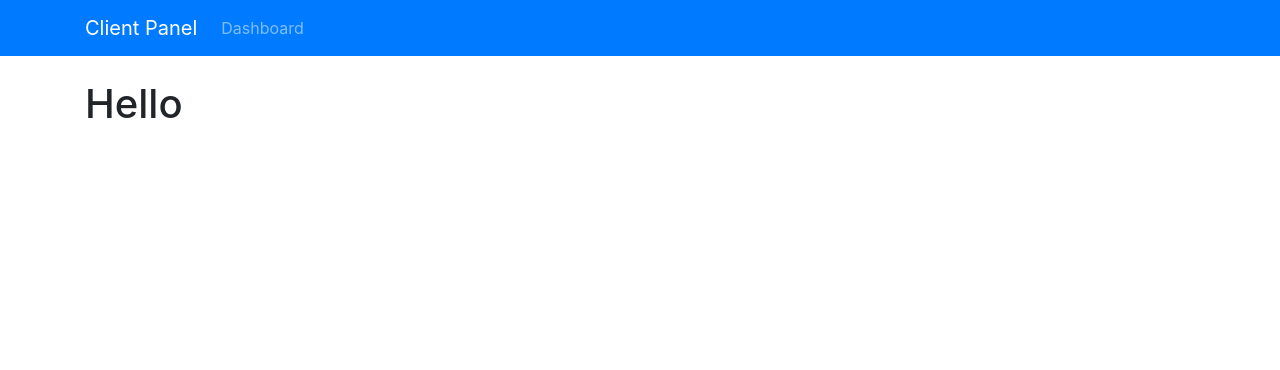
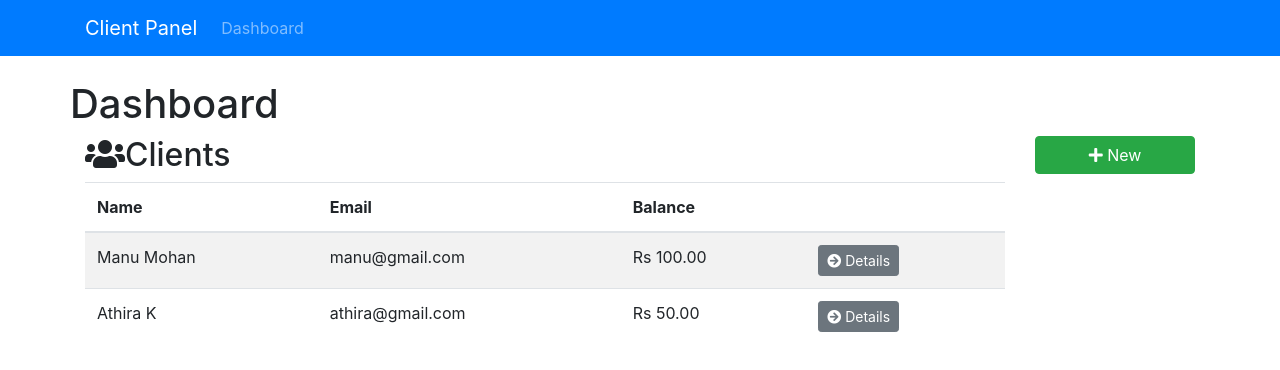
Before and after one commit to manumohan009/reactclientpanel, a React (Create React App) app: page / in a window 1280 px wide. Shown: the top 370 px of the page. Built offline with nearby package versions, Linux system fonts and the light colour scheme.

Commit message:
57. Dashboard, Sidebar & Clients Component

```diff
--- a/src/App.js
+++ b/src/App.js
@@ -1,6 +1,7 @@
 import React, { Component } from 'react';
+import { BrowserRouter as Router, Route, Switch } from 'react-router-dom';
 import AppNavbar from './components/layout/AppNavbar';
-import { BrowserRouter as Router, Route, Switch } from 'react-router-dom';
+import Dashboard from './components/layout/Dashboard';
 
 class App extends Component {
   render() {
@@ -9,7 +10,9 @@ class App extends Component {
         <div className='App'>
           <AppNavbar />
           <div className='container'>
-            <h1>Hello</h1>
+            <Switch>
+              <Route exact path='/' component={Dashboard} />
+            </Switch>
           </div>
         </div>
       </Router>
--- a/src/components/clients/Clients.js
+++ b/src/components/clients/Clients.js
@@ -0,0 +1,82 @@
+import React, { Component } from 'react';
+import { Link } from 'react-router-dom';
+
+class Clients extends Component {
+  render() {
+    const clients = [
+      {
+        id: '123',
+        firstName: 'Manu',
+        lastName: 'Mohan',
+        email: 'manu@gmail.com',
+        phone: '123123123',
+        balance: '100 '
+      },
+      {
+        id: '123',
+        firstName: 'Athira',
+        lastName: 'K',
+        email: 'athira@gmail.com',
+        phone: '123123123',
+        balance: '50 '
+      }
+    ];
+
+    if (clients) {
+      return (
+        <div>
+          <div className='row'>
+            <div className='col-md-6'>
+              <h2>
+                <i className='fas fa-users' />
+                Clients
+              </h2>
+            </div>
+            <div className='col-md-6' />
+          </div>
+          <table className='table table-striped'>
+            <thead className='thead inverse'>
+              <tr>
+                <th>Name</th>
+                <th>Email</th>
+                <th>Balance</th>
+                <th />
+              </tr>
+            </thead>
+            <tbody>
+              {clients.map(client => (
+                <tr key={client.key}>
+                  <td>
+                    {client.firstName} {client.lastName}
+                  </td>
+                  <td>{client.email}</td>
+                  <td>Rs {parseFloat(client.balance).toFixed(2)}</td>
+                  <td>
+                    <Link
+                      to={`/client/${client.id}`}
+                      className='btn btn-secondary btn-sm'
+                    >
+                      <i className='fas fa-arrow-circle-right' /> Details
+                    </Link>
+                  </td>
+                </tr>
+              ))}
+            </tbody>
+          </table>
+        </div>
+      );
+    } else {
+      return (
+        <div>
+          <h1>Loading...</h1>
+        </div>
+      );
+    }
+    return (
+      <div>
+        <h1>Clients</h1>
+      </div>
+    );
+  }
+}
+export default Clients;
--- a/src/components/layout/Dashboard.js
+++ b/src/components/layout/Dashboard.js
@@ -0,0 +1,19 @@
+import React from 'react';
+import Clients from '../clients/Clients';
+import Sidebar from '../layout/Sidebar';
+
+function Dashboard() {
+  return (
+    <div className='row'>
+      <h1>Dashboard</h1>
+      <div className='col-md-10'>
+        <Clients />
+      </div>
+      <div className='col-md-2'>
+        <Sidebar />
+      </div>
+    </div>
+  );
+}
+
+export default Dashboard;
--- a/src/components/layout/Sidebar.js
+++ b/src/components/layout/Sidebar.js
@@ -0,0 +1,10 @@
+import React from 'react';
+import { Link } from 'react-router-dom';
+
+export default function Sidebar() {
+  return (
+    <Link to='/client/add' className='btn btn-success btn-block'>
+      <i className='fas fa-plus' /> New
+    </Link>
+  );
+}
```
